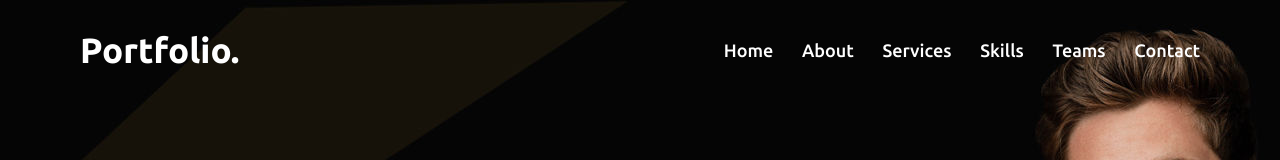
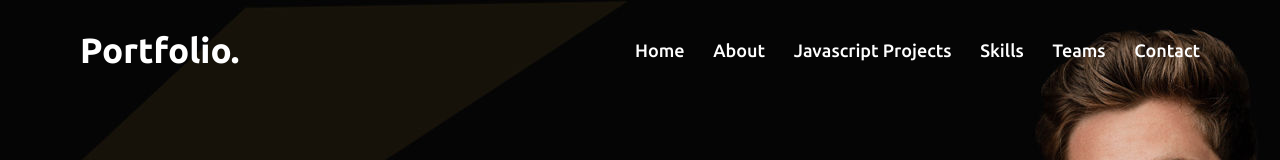
Before and after one commit to Ricci-S/Ricci-S.github.io, a plain HTML site: page index.html in a window 1280 px wide. Shown: the top 160 px of the page. Drawn offline with nearby package versions, Linux system fonts and the light colour scheme.

Commit message:
Add files via upload

```diff
--- a/index.html
+++ b/index.html
@@ -17,7 +17,7 @@
             <ul class="menu">
                 <li><a href="#home" >Home</a></li>
                 <li><a href="#about" >About</a></li>
-                <li><a href="#services" >Services</a></li>
+                <li><a href="#projects" >Javascript Projects</a></li>
                 <li><a href="#skills" >Skills</a></li>
                 <li><a href="#teams" >Teams</a></li>
                 <li><a href="#contact" >Contact</a></li>
@@ -63,7 +63,7 @@
     <!-- services section-->
 
     <div class="services">
-        <div class="max-width" id="services">
+        <div class="max-width" id="projects">
             <h2 class="title">My Services</h2>
             <div class="serv-content">
                 <div class="card">
```
